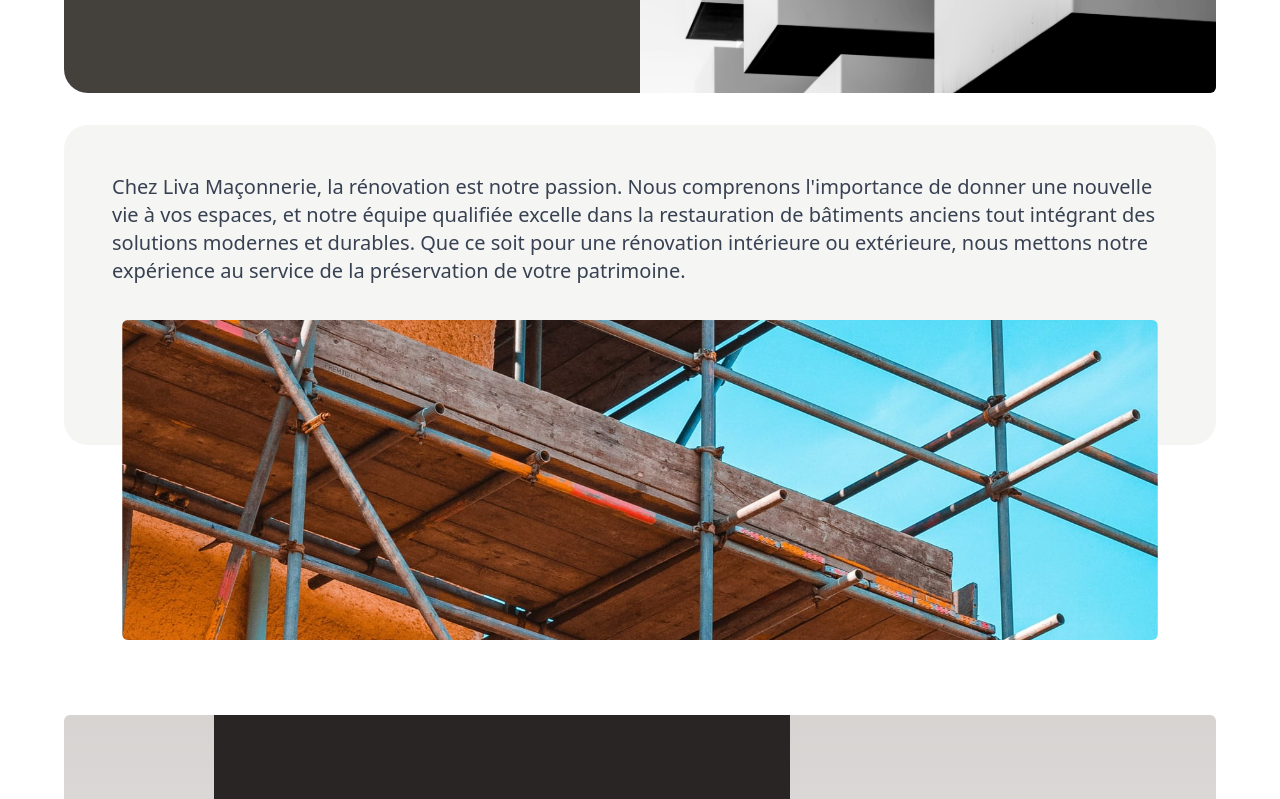
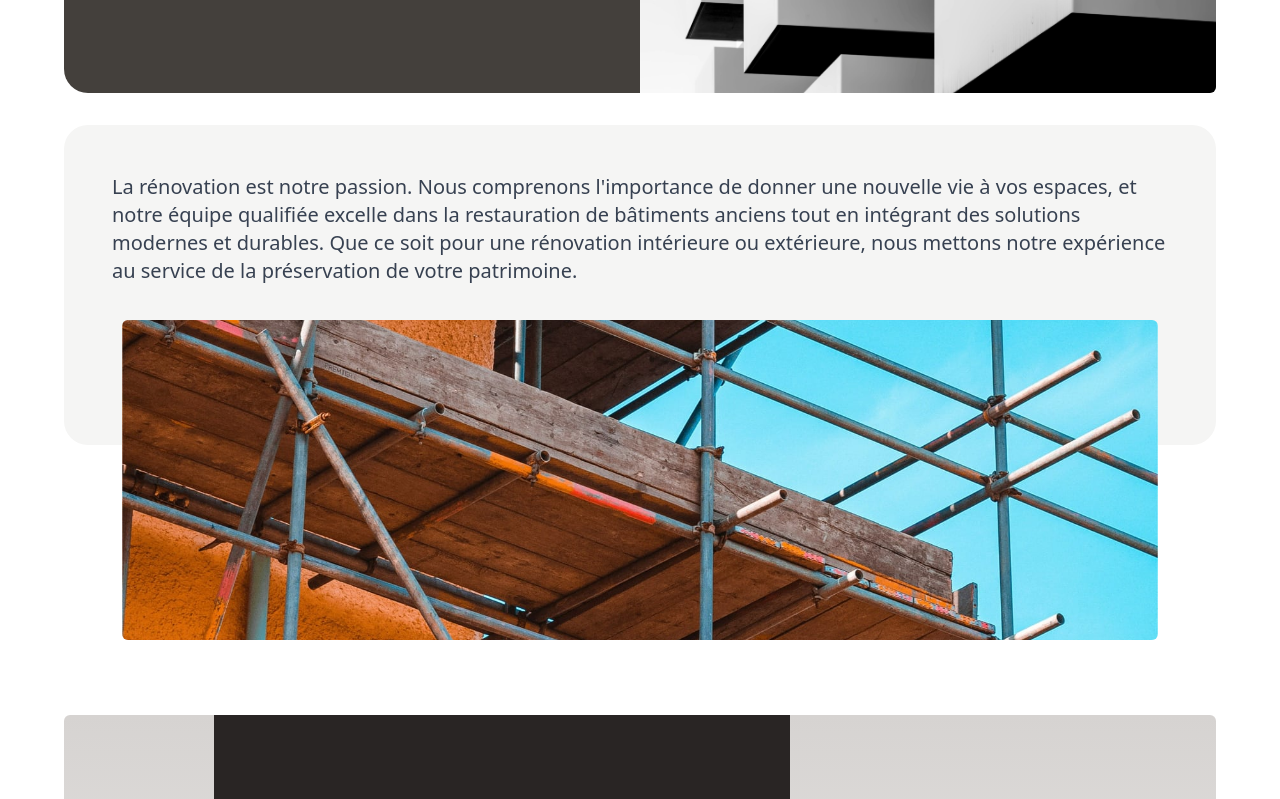
Before and after one commit to jordanlepera/liva, a Next.js app: page / in a window 1280 px wide. Shown: the part 1260-2059 px from the top of the page. Built offline with nearby package versions, Linux system fonts and the light colour scheme.

Commit message:
style(Introduction.tsx): fix typo + make a block text bold

```diff
--- a/src/components/introduction/Introduction.tsx
+++ b/src/components/introduction/Introduction.tsx
@@ -42,12 +42,12 @@ const Introduction: React.FC = () => {
         </div>
       </div>
       <div className="relative mt-8 rounded-t-md bg-stone-100 p-12 sm:rounded-3xl sm:pb-40">
-        Chez Liva Maçonnerie, la rénovation est notre passion. Nous comprenons
-        l&apos;importance de donner une nouvelle vie à vos espaces, et notre
-        équipe qualifiée excelle dans la restauration de bâtiments anciens tout
-        intégrant des solutions modernes et durables. Que ce soit pour une
-        rénovation intérieure ou extérieure, nous mettons notre expérience au
-        service de la préservation de votre patrimoine.
+        La rénovation est notre passion. Nous comprenons l&apos;importance de
+        donner une nouvelle vie à vos espaces, et notre équipe qualifiée excelle
+        dans la restauration de bâtiments anciens tout en intégrant des
+        solutions modernes et durables. Que ce soit pour une rénovation
+        intérieure ou extérieure, nous mettons notre expérience au service de la
+        préservation de votre patrimoine.
       </div>
       <div className="relative h-80 sm:top-[-125px] sm:mx-auto sm:w-[90%]">
         <Image
@@ -108,7 +108,7 @@ const Introduction: React.FC = () => {
           écologique et à des économies d&apos;énergie significatives.
         </div>
       </div>
-      <div className="mx-auto mt-8 flex min-h-[33vh] items-center rounded-b-md bg-gradient-to-t from-stone-200 p-8 pb-12 sm:px-40">
+      <div className="mx-auto mt-8 flex min-h-[33vh] items-center rounded-b-md bg-gradient-to-t from-stone-200 p-8 pb-12 font-bold sm:px-40">
         Chez Liva Maçonnerie, nous comprenons que chaque projet est unique.
         C&apos;est pourquoi nous travaillons en étroite collaboration avec nos
         clients, écoutant attentivement leurs besoins et leurs aspirations.
```
